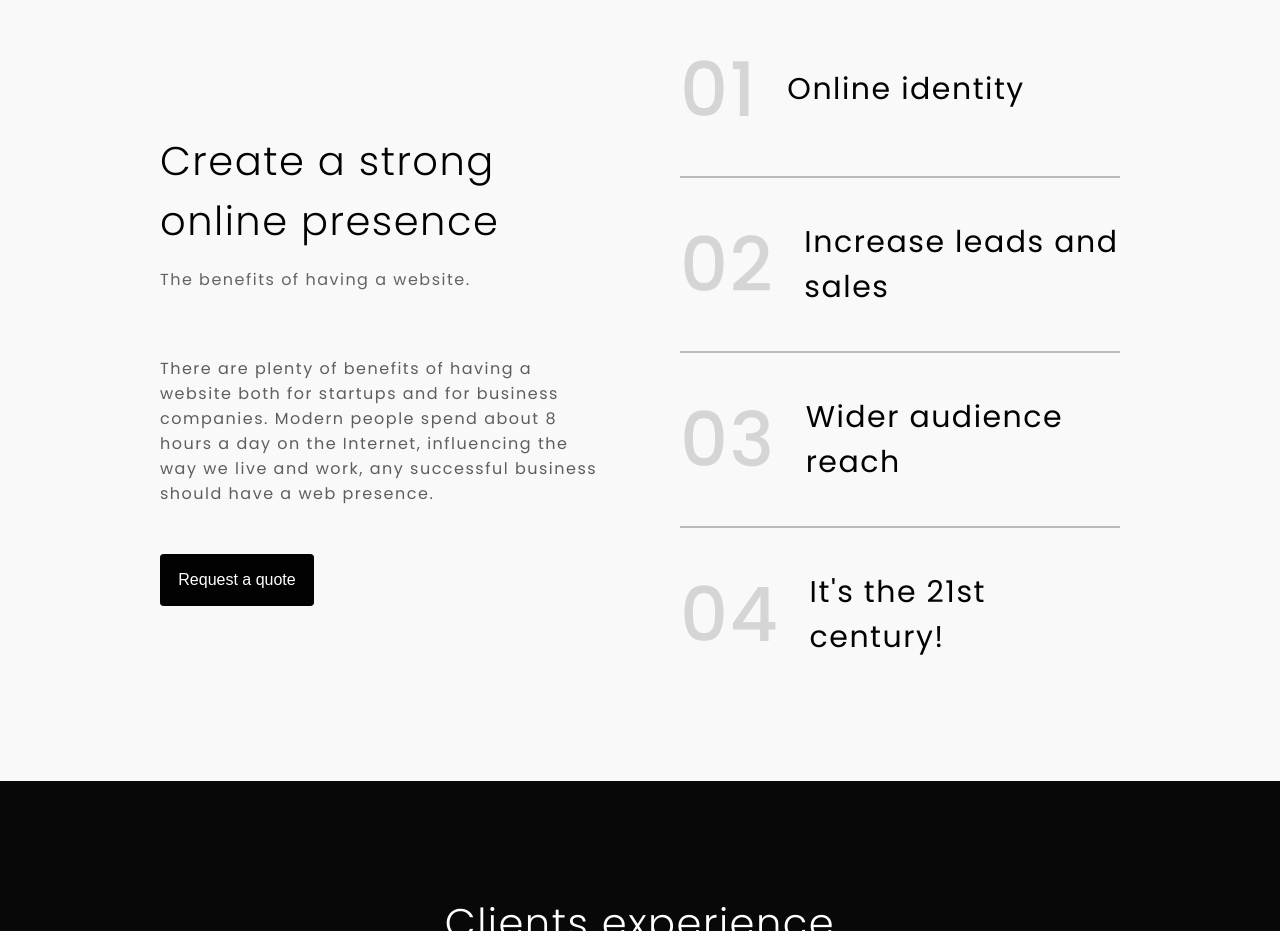
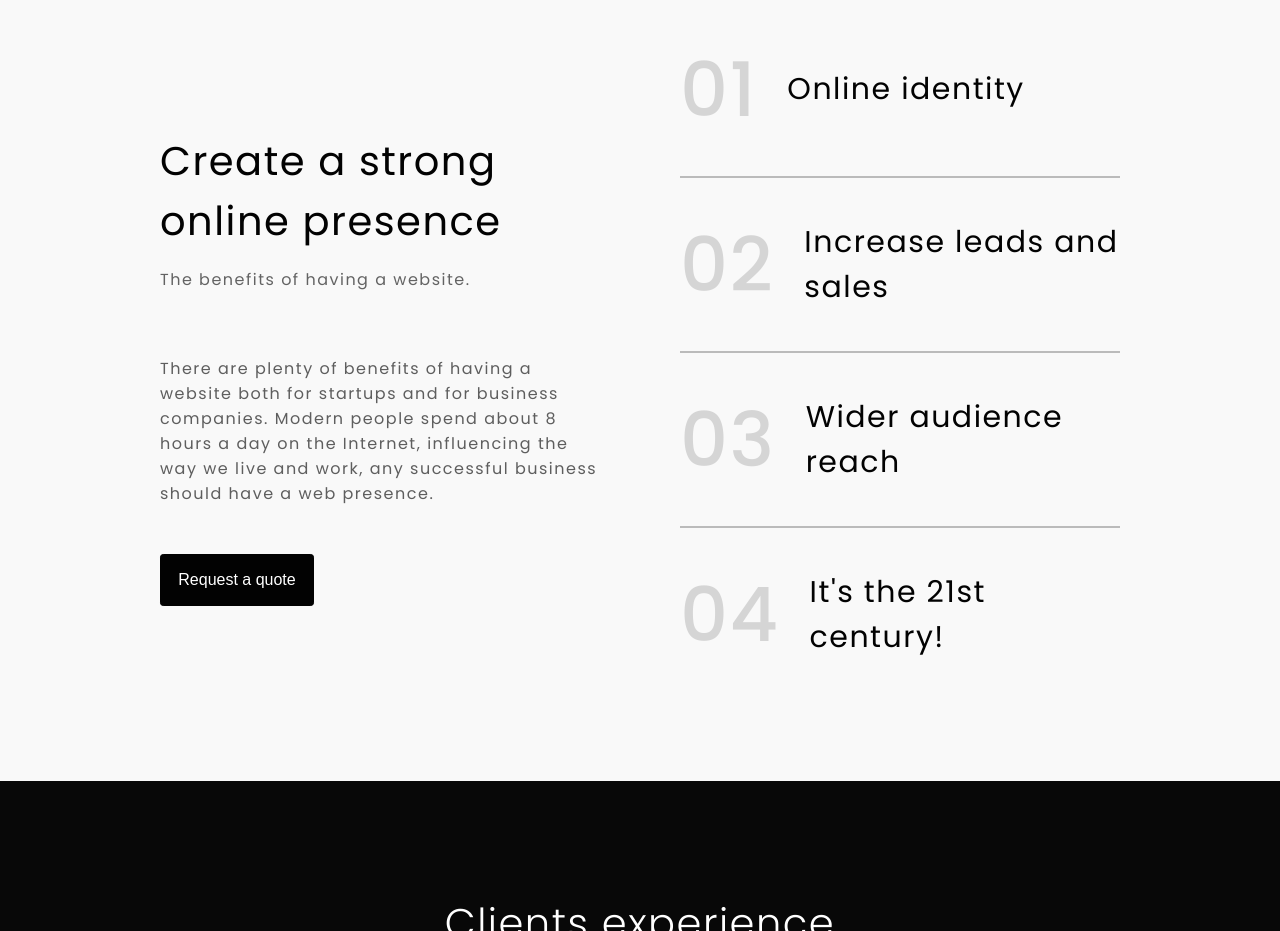
Before and after one commit to HaroldTheCoder/prototype, a plain HTML site: page index.html in a window 1280 px wide. Shown: the part 3452-4383 px from the top of the page. Drawn offline with nearby package versions, Linux system fonts and the light colour scheme.

Commit message:
Add files via upload

```diff
--- a/style.css
+++ b/style.css
@@ -595,6 +595,10 @@ button {
     text-align: left;
 }
 
+#benefits h2 {
+    font-weight: 400;
+}
+
 #benefits h2, #benefits h3, #benefits h4{
     color: #020202;
 }
```
